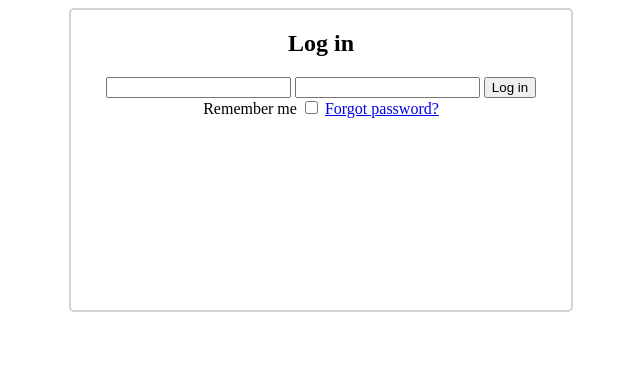
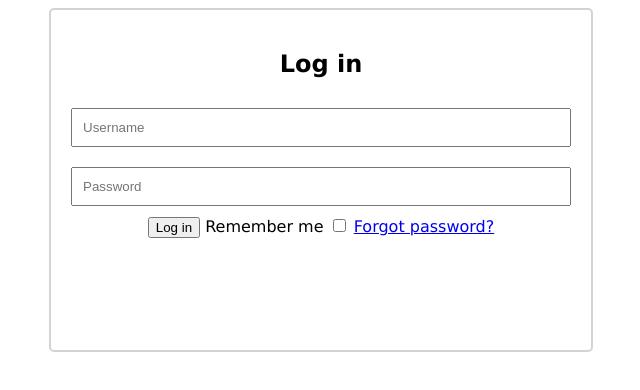
Before and after one commit to kovacsikdev/login_page, a website: page src/index.html in a window 1280 px wide. Shown: the whole page, without its empty margins (319-959 px from the left). Drawn offline with Linux system fonts and the light colour scheme.

Commit message:
small css form update

```diff
--- a/src/app.css
+++ b/src/app.css
@@ -1,3 +1,8 @@
+html {
+  font-family: "Lucida Sans", "Lucida Sans Regular", "Lucida Grande",
+    "Lucida Sans Unicode", Geneva, Verdana, sans-serif;
+}
+
 .login-form {
   width: 500px;
   height: 300px;
@@ -7,4 +12,19 @@
   border-width: 2px;
   border-radius: 5px;
   text-align: center;
+  padding: 20px;
 }
+
+#form-username {
+  width: 100%;
+  margin: 10px 0 10px 0;
+  padding: 10px;
+  box-sizing: border-box;
+}
+
+#form-password {
+  width: 100%;
+  margin: 10px 0 10px 0;
+  padding: 10px;
+  box-sizing: border-box;
+}
--- a/src/index.html
+++ b/src/index.html
@@ -9,8 +9,8 @@
     <div>
       <form class="login-form">
         <h2>Log in</h2>
-        <input type="text" />
-        <input type="password" />
+        <input id="form-username" type="text" placeholder="Username" />
+        <input id="form-password" type="password" placeholder="Password" />
         <button type="submit">Log in</button>
         <label for="remember-me">Remember me</label>
         <input type="checkbox" id="remember-me" />
```
